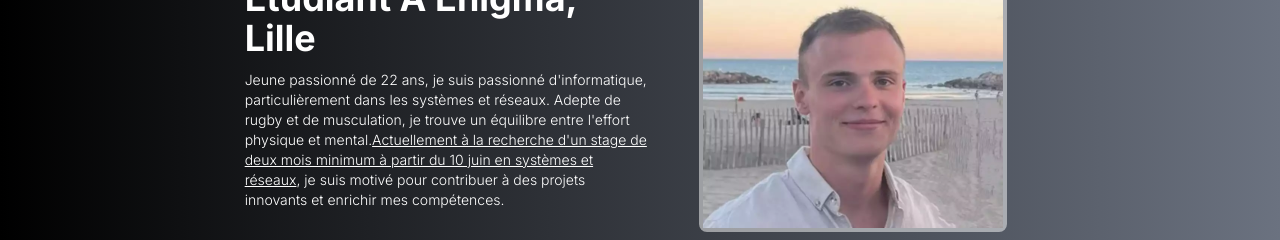
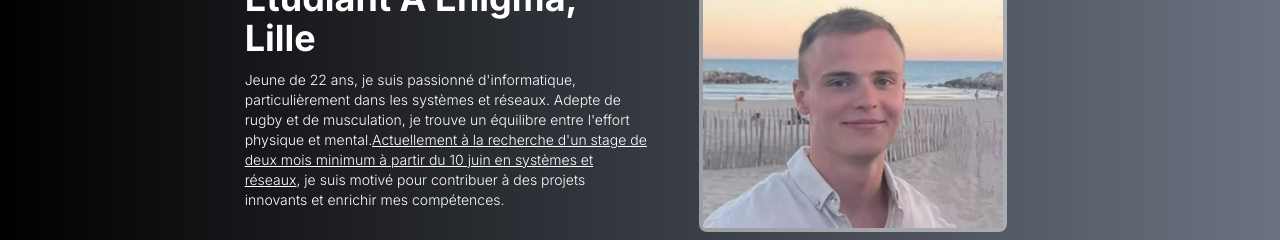
Before and after one commit to Aurelienschmi/Aurelien-portefolio, a Next.js app: page / in a window 1280 px wide. Shown: the part 372-612 px from the top of the page. Built offline with nearby package versions, Linux system fonts and the light colour scheme.

Commit message:
update /Profile

```diff
--- a/app/page.tsx
+++ b/app/page.tsx
@@ -16,7 +16,7 @@ export default function Home() {
               Aurélien Schmieder, étudiant à Enigma, Lille
             </h1>
             <p className="m-3 font-light text-sm">
-              Jeune passionné de 22 ans, je suis passionné d&apos;informatique,
+              Jeune de 22 ans, je suis passionné d&apos;informatique,
               particulièrement dans les systèmes et réseaux. Adepte de rugby et
               de musculation, je trouve un équilibre entre l&apos;effort
               physique et mental.
```
